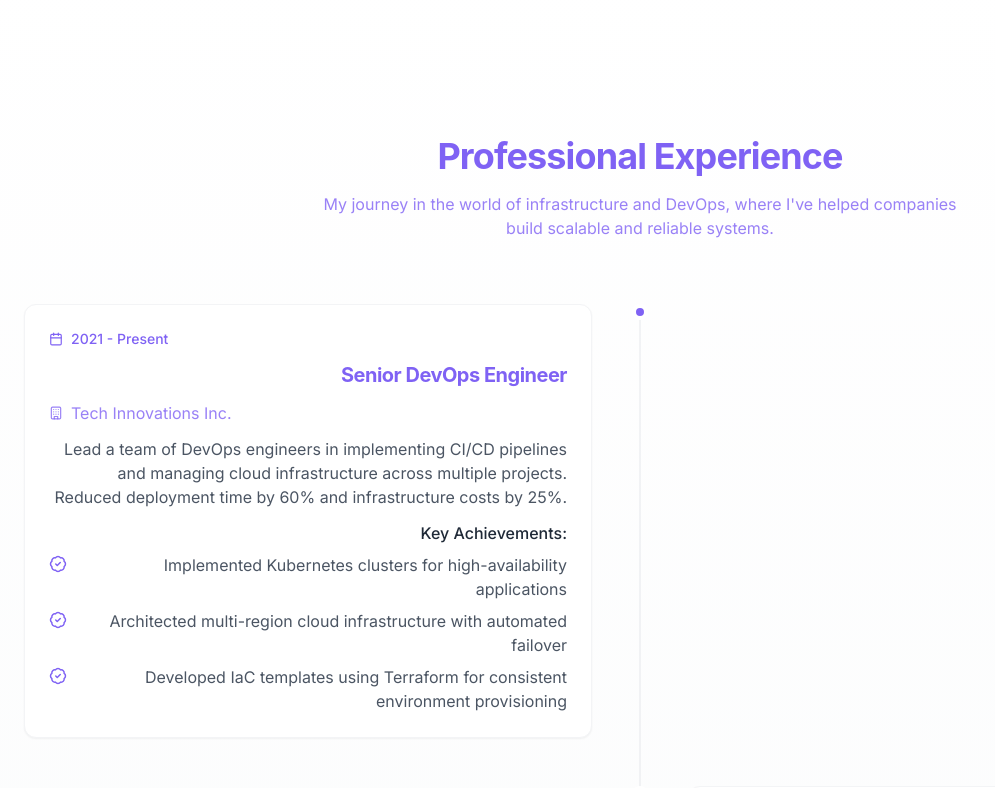
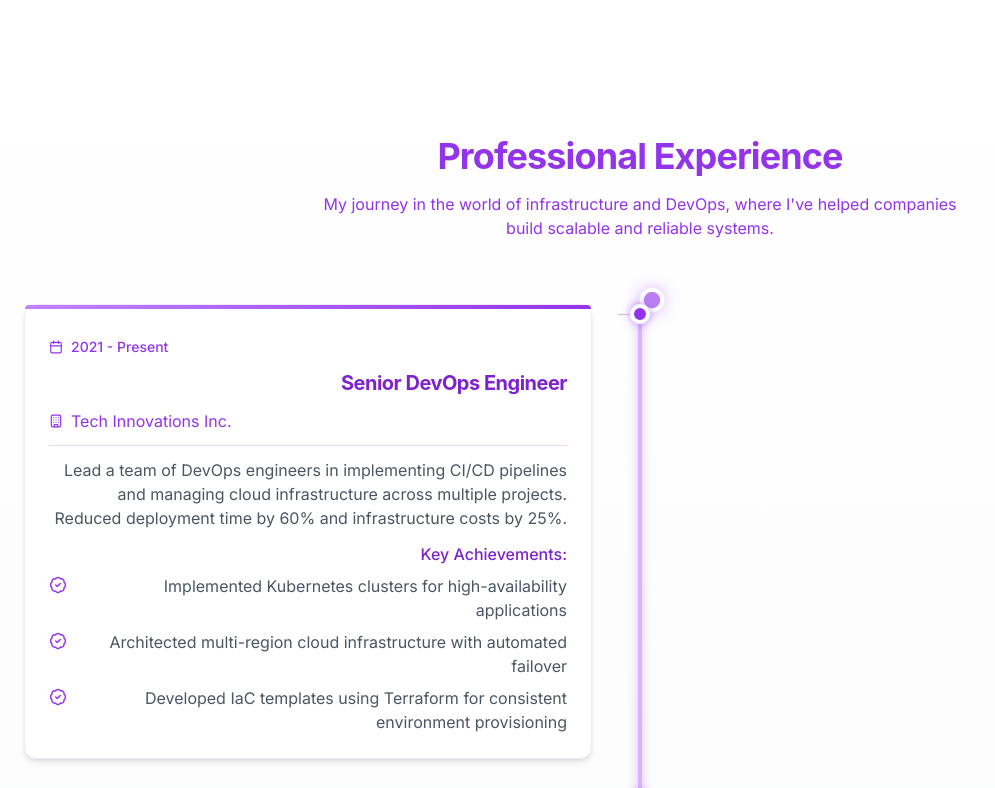
Before and after one commit to MochamadAbdulRouf/Source-Code-My-CV-and-My-Website, a React (Vite) app: page / in a window 1280 px wide. Shown: the part 840-1628 px from the top of the page, without its empty margins (0-995 px from the left). Built offline with nearby package versions, Linux system fonts and the light colour scheme.

Commit message:
Add experience section separator
Adds a visual separator to the experience section to improve clarity.

```diff
--- a/src/components/ExperienceSection.tsx
+++ b/src/components/ExperienceSection.tsx
@@ -3,6 +3,7 @@ import React from 'react';
 import AnimatedSection from './AnimatedSection';
 import { BadgeCheck, Calendar, Building } from 'lucide-react';
 import { cn } from '@/lib/utils';
+import { Separator } from './ui/separator';
 
 // Define experience data
 const experiences = [
@@ -46,26 +47,37 @@ const ExperienceSection = () => {
     <AnimatedSection id="experience" className="py-20 bg-gradient-to-b from-white to-gray-50">
       <div className="section-container">
         <div className="text-center mb-16">
-          <h2 className="text-3xl sm:text-4xl font-bold mb-4 text-primary">Professional Experience</h2>
-          <p className="text-muted-foreground max-w-2xl mx-auto text-primary/80">
+          <h2 className="text-3xl sm:text-4xl font-bold mb-4 text-purple-600">Professional Experience</h2>
+          <p className="text-muted-foreground max-w-2xl mx-auto text-purple-600">
             My journey in the world of infrastructure and DevOps, where I've helped companies build
             scalable and reliable systems.
           </p>
         </div>
 
         <div className="relative">
-          {/* Timeline line */}
-          <div className="absolute left-0 md:left-1/2 transform md:-translate-x-1/2 h-full w-px bg-gray-200"></div>
+          {/* Main Timeline line - thicker and more visible */}
+          <div className="absolute left-0 md:left-1/2 transform md:-translate-x-1/2 h-full w-1 bg-purple-300 rounded-full shadow-[0_0_10px_rgba(168,85,247,0.5)]"></div>
+
+          {/* Tech decorative elements */}
+          <div className="absolute left-0 md:left-1/2 transform md:-translate-x-1/2 top-0 -mt-4 w-6 h-6 rounded-full bg-purple-600 border-4 border-white shadow-[0_0_15px_rgba(168,85,247,0.7)] animate-pulse"></div>
+          <div className="absolute left-0 md:left-1/2 transform md:-translate-x-1/2 bottom-0 -mb-4 w-6 h-6 rounded-full bg-purple-600 border-4 border-white shadow-[0_0_15px_rgba(168,85,247,0.7)] animate-pulse"></div>
 
           {/* Experience items */}
-          <div className="space-y-12">
+          <div className="space-y-8">
             {experiences.map((exp, index) => (
               <div key={index} className={cn(
-                "relative grid grid-cols-1 md:grid-cols-2 gap-8 items-start",
+                "relative grid grid-cols-1 md:grid-cols-2 gap-8 items-start animate-fade-up",
                 index % 2 === 0 ? "md:text-right" : "md:text-left"
-              )}>
-                {/* Timeline dot */}
-                <div className="absolute left-0 md:left-1/2 transform md:-translate-x-1/2 w-4 h-4 rounded-full bg-primary border-4 border-white"></div>
+              )}
+              style={{ animationDelay: `${index * 150}ms` }}>
+                {/* Enhanced Timeline dot */}
+                <div className="absolute left-0 md:left-1/2 transform md:-translate-x-1/2 w-5 h-5 rounded-full bg-purple-600 border-4 border-white shadow-[0_0_10px_rgba(168,85,247,0.7)] z-10"></div>
+
+                {/* Timeline connectors - horizontal lines connecting dots to content */}
+                <div className={cn(
+                  "absolute top-2.5 hidden md:block h-px bg-purple-300 w-8",
+                  index % 2 === 0 ? "right-[calc(50%-10px)] md:right-[calc(50%-10px)]" : "left-[calc(50%-10px)] md:left-[calc(50%-10px)]"
+                )}></div>
 
                 {/* Content positioning */}
                 <div className={cn(
@@ -74,29 +86,33 @@ const ExperienceSection = () => {
                 )}>
                   {/* Date - Left side for even, right side for odd (on desktop) */}
                   <div className={cn(
-                    "bg-white rounded-lg shadow-sm p-6 border border-gray-100",
+                    "bg-white rounded-lg shadow-md p-6 border border-purple-100 transition-all duration-300 hover:shadow-lg hover:shadow-purple-200/40 relative z-10",
                     index % 2 === 0
                       ? "md:mr-8 ml-8 md:ml-0"
                       : "md:order-2 md:ml-8 ml-8 md:mr-0"
                   )}>
-                    <div className="flex flex-col space-y-3">
-                      <span className="text-sm font-medium text-primary flex items-center gap-2">
-                        <Calendar size={14} className="inline" />
+                    {/* Top separator for visual distinction */}
+                    <div className="absolute top-0 left-0 w-full h-1 bg-gradient-to-r from-purple-400 to-purple-600 rounded-t-lg"></div>
+
+                    <div className="flex flex-col space-y-3 pt-2">
+                      <span className="text-sm font-medium text-purple-600 flex items-center gap-2">
+                        <Calendar size={14} className="inline text-purple-600" />
                         {exp.period}
                       </span>
-                      <h3 className="text-xl font-bold text-primary">{exp.title}</h3>
-                      <p className="text-muted-foreground flex items-center gap-2 text-primary/80">
-                        <Building size={14} className="inline" />
+                      <h3 className="text-xl font-bold text-purple-700">{exp.title}</h3>
+                      <p className="text-muted-foreground flex items-center gap-2 text-purple-600">
+                        <Building size={14} className="inline text-purple-600" />
                         {exp.company}
                       </p>
+                      <Separator className="bg-purple-200 my-2" />
                       <p className="text-gray-600 mt-2">{exp.description}</p>
 
                       <div className="mt-4 space-y-2">
-                        <p className="font-medium text-gray-800">Key Achievements:</p>
+                        <p className="font-medium text-purple-700">Key Achievements:</p>
                         <ul className="space-y-2">
                           {exp.achievements.map((achievement, i) => (
                             <li key={i} className="flex items-start gap-2">
-                              <BadgeCheck size={18} className="text-primary flex-shrink-0 mt-0.5" />
+                              <BadgeCheck size={18} className="text-purple-600 flex-shrink-0 mt-0.5" />
                               <span className="text-gray-600">{achievement}</span>
                             </li>
                           ))}
```
